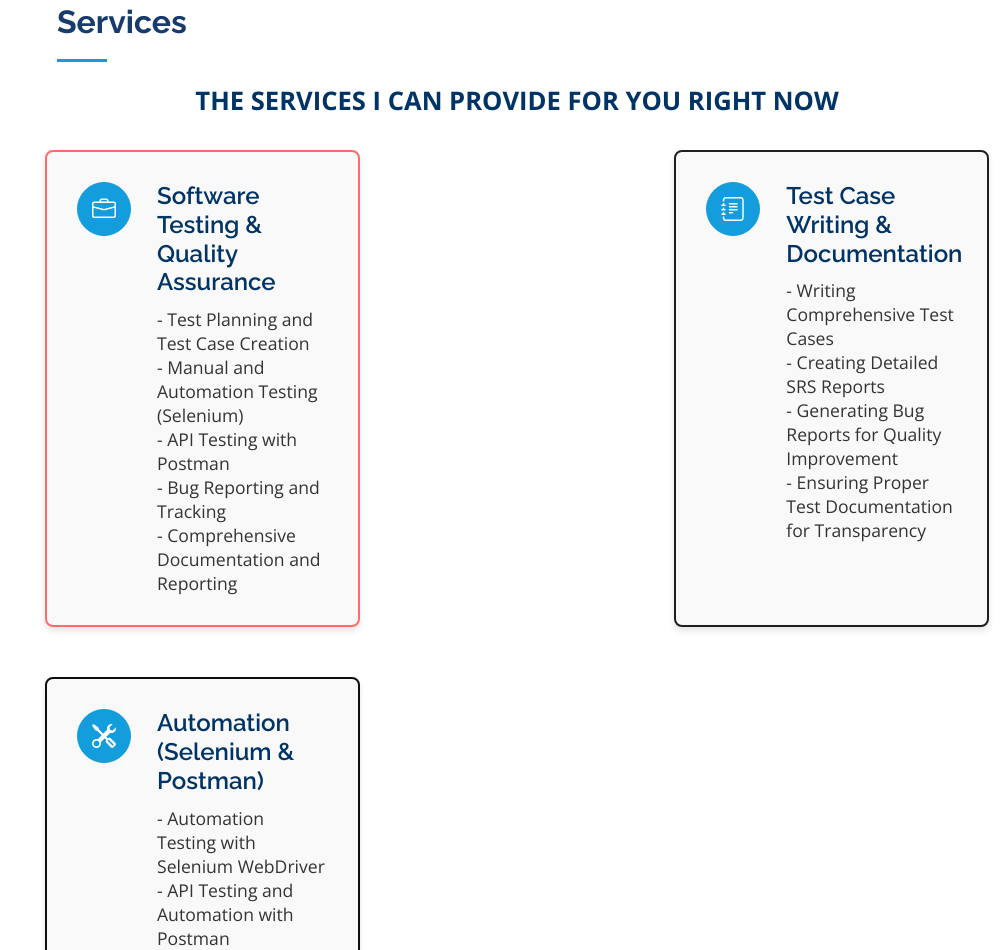
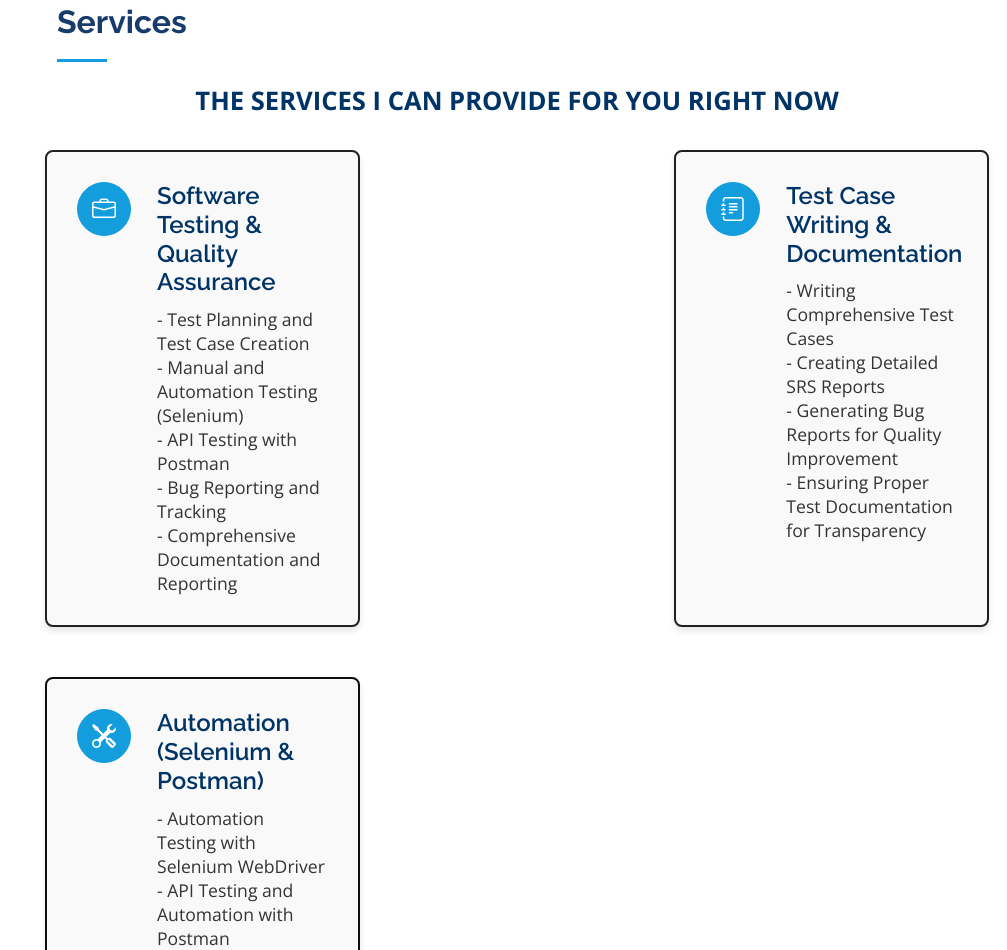
Before and after one commit to mahadishanto082/portfolio, a plain HTML site: page index.html in a window 1280 px wide. Shown: the part 5966-6916 px from the top of the page, without its empty margins (273-1280 px from the left). Drawn offline with nearby package versions, Linux system fonts and the light colour scheme.

Commit message:
final color

```diff
--- a/index.html
+++ b/index.html
@@ -480,7 +480,7 @@
 
           <div class="row" style="display: flex; justify-content: space-between; gap: 30px;">
             <!-- Software Testing & Quality Assurance -->
-            <div class="col-lg-4 col-md-6 icon-box" data-aos="fade-up" style="border: 2px solid #ff6b6b; padding: 30px; background-color: #f9f9f9; box-shadow: 0 4px 6px rgba(0, 0, 0, 0.1); border-radius: 8px; transition: transform 0.3s ease, background-color 0.3s ease, box-shadow 0.3s ease;">
+            <div class="col-lg-4 col-md-6 icon-box" data-aos="fade-up" style="border: 2px solid #232020; padding: 30px; background-color: #f9f9f9; box-shadow: 0 4px 6px rgba(0, 0, 0, 0.1); border-radius: 8px; transition: transform 0.3s ease, background-color 0.3s ease, box-shadow 0.3s ease;">
               <div class="icon" style="font-size: 3rem; color: #ff6b6b; margin-bottom: 20px;"><i class="bi bi-briefcase"></i></div>
               <h4 class="title" style="font-size: 1.5rem; color: #003366; font-weight: 600; margin-bottom: 10px;"><a href="#" style="color: inherit; text-decoration: none;">Software Testing & Quality Assurance</a></h4>
               <p class="description" style="font-size: 1.1rem; color: #333;">- Test Planning and Test Case Creation <br> - Manual and Automation Testing (Selenium) <br> - API Testing with Postman <br> - Bug Reporting and Tracking <br> - Comprehensive Documentation and Reporting</p>
```
